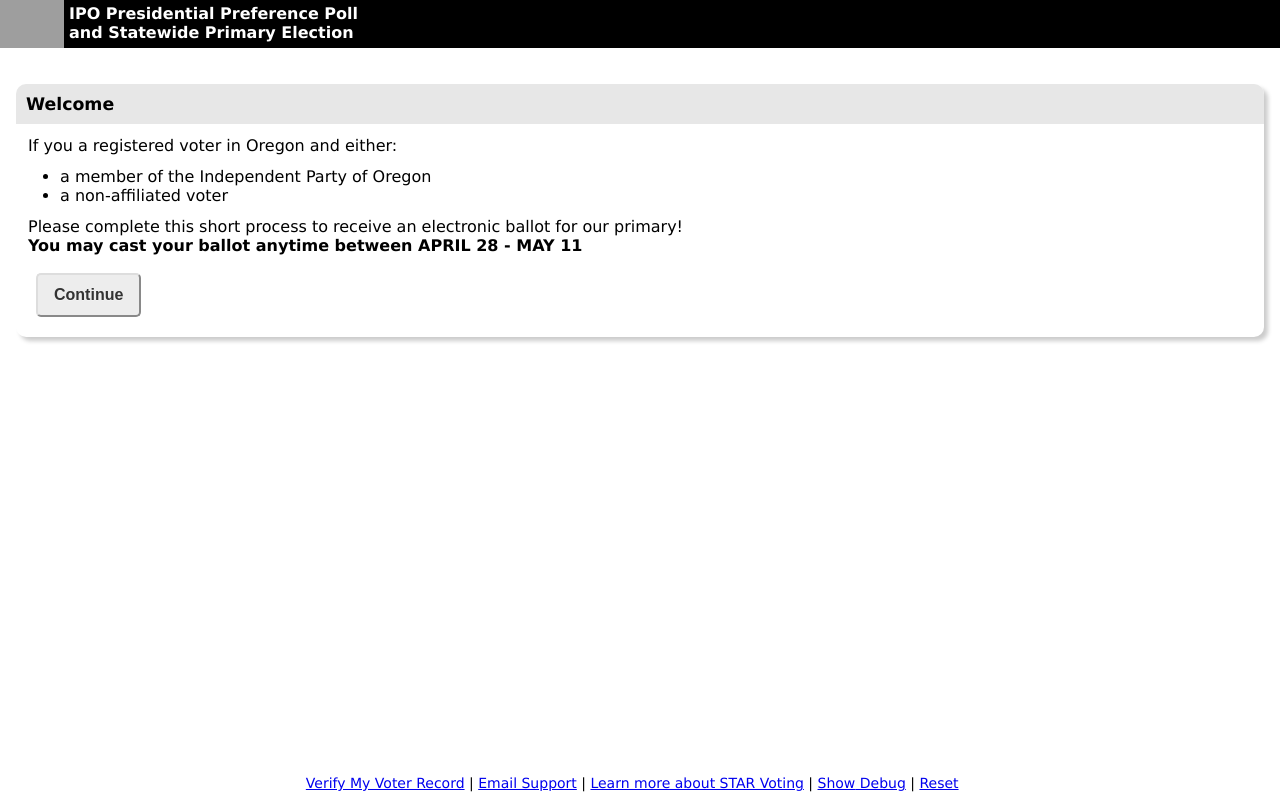
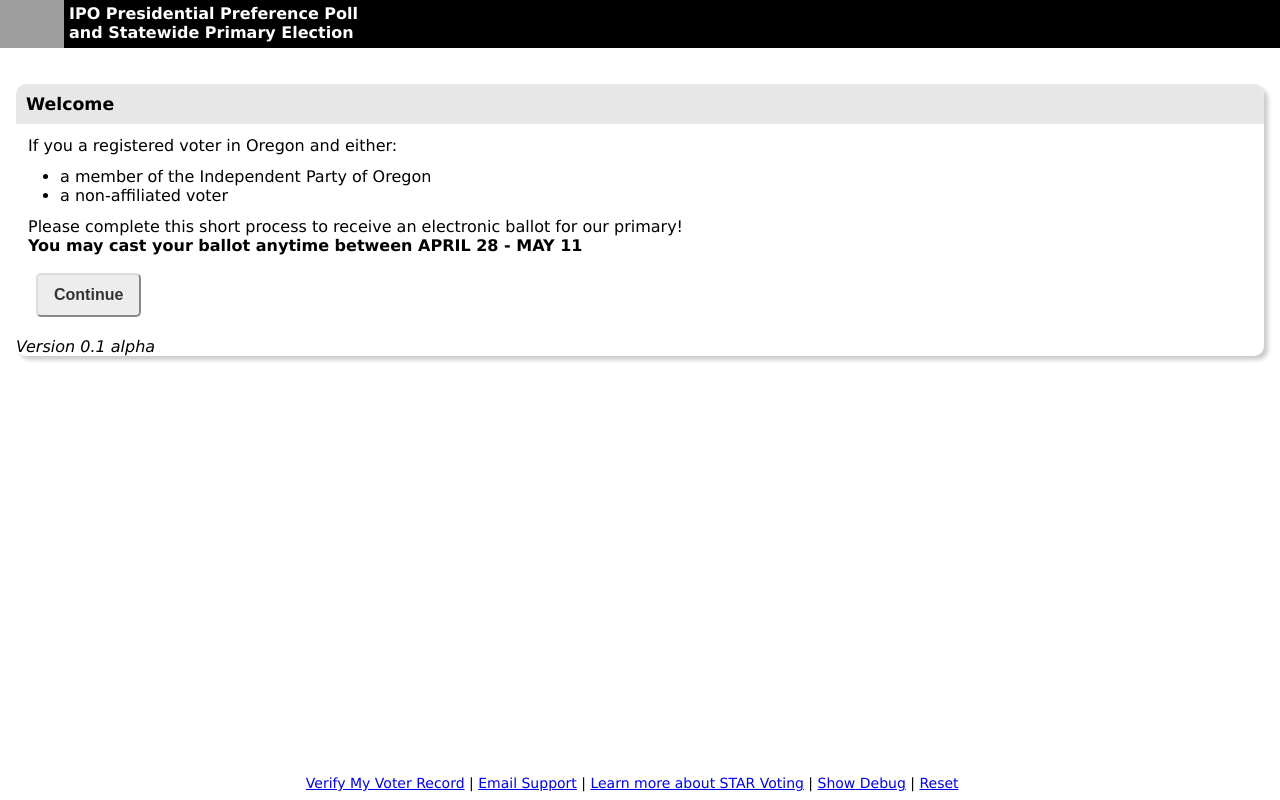
Before and after one commit to jaycincotta/ipo2020, a React (Create React App) app: page / in a window 1280 px wide. Built offline with nearby package versions, Linux system fonts and the light colour scheme; grey boxes are pictures that could not be loaded; the HTML template or start-up script is replaced by a standard one.

Commit message:
Added version number

```diff
--- a/src/ui/step/Welcome.jsx
+++ b/src/ui/step/Welcome.jsx
@@ -20,6 +20,9 @@
           Continue
         </button>
       </div>
+      <p>
+        <i>Version 0.1 alpha</i>
+      </p>
     </>
   );
 }
```
Also changed, not shown: public/site.webmanifest.
